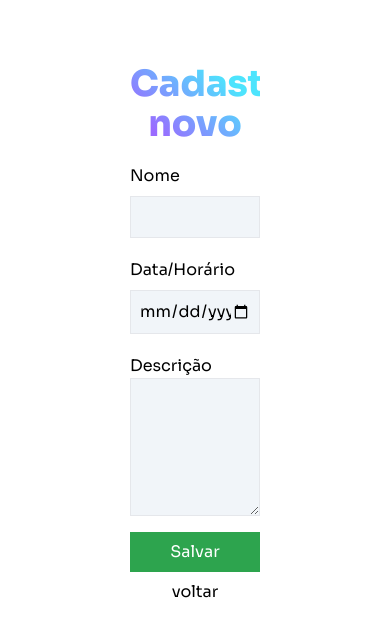
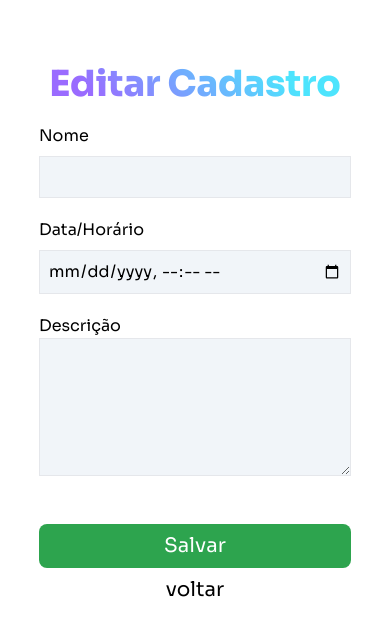
Before and after one commit to Vittor-Emanoel/agenda, a React (Vite) app: page /edit/1 in a window 390 px wide. Shown: the top 636 px of the page. Built offline with nearby package versions, Linux system fonts and the light colour scheme; no server answers.

Commit message:
add responsive-design

```diff
--- a/src/components/container/index.jsx
+++ b/src/components/container/index.jsx
@@ -18,8 +18,8 @@ function Container() {
   }, [])
 
   return (
-    <div className="w-full max-h-min flex  justify-center ">
-      <div className="flex w-1/3 h-64 mt-2 flex-col gap-6 overflow-auto">
+    <div className="w-full max-h-min flex  justify-center  ">
+      <div className="flex w-1/3 h-64 mt-2 flex-col gap-6 overflow-auto max-sm:w-4/5 ">
         {isLoading && <Loading />}
 
         {dados.map((cliente) => (
--- a/src/components/header/index.jsx
+++ b/src/components/header/index.jsx
@@ -9,9 +9,9 @@ function Header() {
   }
 
   return (
-    <header className="w-full min-w-full flex justify-center items-center flex-col mt-12 sm:w-full lg:w-full  ">
-      <div className="flex w-1/3 justify-between gap-12 mt-8 max-w-full ">
-        <h1 className="font-extrabold text-4xl bg-transparent text-transparent bg-clip-text">
+    <header className="min-w-full flex justify-center items-center flex-col mt-12">
+      <div className="flex  justify-between gap-12 mt-8 max-w-1/3   md:itens-center border">
+        <h1 className=" font-extrabold text-4xl bg-transparent text-transparent bg-clip-text max-sm:text-4xl">
           MyAgenda
         </h1>
 
@@ -19,11 +19,11 @@ function Header() {
           <Plus size={32} color="gray" />
         </button>
       </div>
-      <div className="w-full flex justify-center">
+      <div className="w-full flex justify-center ">
         <input
           type="text"
           placeholder="Pesquisar por..."
-          className="w-1/3 p-2 mt-5 mb-5 bg-slate-100 rounded-lg border "
+          className="w-1/3 p-2 mt-5 mb-5 bg-slate-100 rounded-lg border max-sm:w-5/6"
           disabled={true}
         />
       </div>
--- a/src/components/input-component/index.jsx
+++ b/src/components/input-component/index.jsx
@@ -1,7 +1,7 @@
 function CustomInput({ value, onChange, type }) {
   return (
     <input
-      className="w-full p-2 mt-2 mb-5 bg-slate-100 border"
+      className="w-full p-2 mt-2 mb-5 bg-slate-100 border "
       type={type}
       value={value}
       placeholder="Digite o nome do seu compromisso..."
--- a/src/components/schedules/index.jsx
+++ b/src/components/schedules/index.jsx
@@ -2,8 +2,8 @@ import { Pencil, Trash } from 'phosphor-react'
 
 function Schedules({ nome, data, description, handleClick, handleEdit }) {
   return (
-    <div className="w-full h-28 flex flex-col justify-center p-4  text-gray-600 border rounded-lg">
-      <div className="flex justify-between font-bold">
+    <div className="w-4/3 h-28 flex flex-col justify-center p-4  text-gray-600 border rounded-lg ">
+      <div className="flex justify-between font-bold  w-full">
         <h2>NOME</h2>
         <h2>DIA/HORA</h2>
       </div>
--- a/src/pages/edit/index.jsx
+++ b/src/pages/edit/index.jsx
@@ -61,9 +61,9 @@ function EditPage() {
   }, [])
 
   return (
-    <div className="w-1/3 flex flex-col m-auto mt-16 ">
-      <h1 className="font-extrabold text-4xl bg-transparent text-transparent bg-clip-text text-center mb-5">
-        Cadastrar novo
+    <div className="w-1/3 flex flex-col m-auto mt-16 max-sm:w-4/5  ">
+      <h1 className="font-extrabold text-4xl bg-transparent text-transparent bg-clip-text text-center mb-5 ">
+        Editar Cadastro
       </h1>
       {isFetch && <Loading />}
 
@@ -100,13 +100,13 @@ function EditPage() {
         ></textarea>
         <button
           type="submit"
-          className="mt-4  p-2 bg-button text-white"
+          className="mt-12  p-2 bg-button text-white rounded-lg text-xl"
           onClick={handleEdit}
         >
           Salvar
         </button>
 
-        <Link to="/" className="text-center mt-2">
+        <Link to="/" className="text-center mt-2 text-xl">
           voltar
         </Link>
       </form>
--- a/src/pages/new/index.jsx
+++ b/src/pages/new/index.jsx
@@ -28,7 +28,7 @@ function New() {
   }
 
   return (
-    <div className="w-1/3 flex flex-col m-auto mt-16 ">
+    <div className="w-1/3 flex flex-col m-auto mt-16 border max-sm:w-4/5 ">
       <h1 className="font-extrabold text-4xl bg-transparent text-transparent bg-clip-text text-center mb-5">
         Cadastrar novo
       </h1>
@@ -43,6 +43,7 @@ function New() {
           className="w-full p-2 mt-2 mb-5 bg-slate-100 border"
           type="text"
           value={name}
+          placeholder="O que deseja adicionar?"
           onChange={(e) => setName(e.target.value)}
         />
 
@@ -74,13 +75,13 @@ function New() {
         ></textarea>
         <button
           type="submit"
-          className="mt-4  p-2 bg-button text-white"
+          className="mt-12  p-2 bg-button text-white rounded-lg text-xl"
           onClick={handlePost}
         >
           Salvar
         </button>
 
-        <Link to="/" className="text-center mt-2">
+        <Link to="/" className="text-center mt-2 text-xl">
           voltar
         </Link>
       </form>
```
